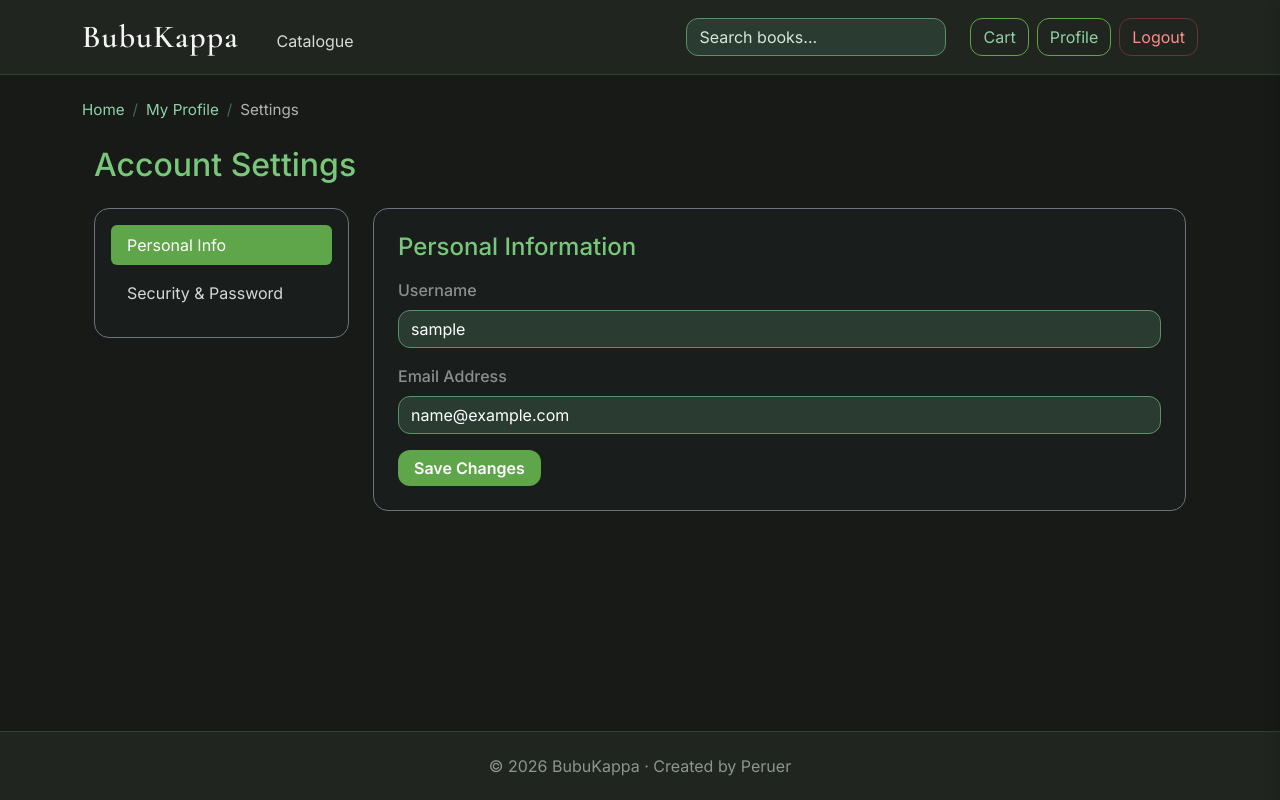
After one commit to Peru-er/BookShop, a Django app: page /users/settings/ in a window 1280 px wide. The commit adds this page. Run offline with Django 5.2, Linux system fonts and the light colour scheme; the visitor is signed in with stand-in values (Sample User, id 1); data comes from the database, SQL or seed files in the repository; data that the repository does not hold is empty.

Commit message:
User settings

```diff
--- a/static/styles.css
+++ b/static/styles.css
@@ -741,8 +741,6 @@ footer {
 ========================================================= */
 
 .filter-card {
-    position: sticky;
-    top: 20px;
 
     padding: 28px;
 
@@ -1879,3 +1877,17 @@ textarea.form-control{
     color: #78d35f;
     text-decoration: underline;
 }
+
+/* =========================================================
+   SETTINGS TABS CUSTOMIZATION
+========================================================= */
+
+#settingsTabs .nav-link.active {
+    background-color: #5fa64a !important;
+    color: white !important;
+}
+
+#settingsTabs .nav-link:not(.active):hover {
+    color: #78d35f !important;
+    background-color: rgba(255, 255, 255, 0.05);
+}
--- /dev/null
+++ b/templates/users/settings.html
@@ -0,0 +1,94 @@
+
+{% extends 'base.html' %}
+
+{% block breadcrumbs %}
+<nav aria-label="breadcrumb" class="mb-4">
+    <ol class="breadcrumb">
+        <li class="breadcrumb-item"><a href="{% url 'shop:home' %}">Home</a></li>
+        <li class="breadcrumb-item"><a href="{% url 'users:profile' %}">My Profile</a></li>
+        <li class="breadcrumb-item active" aria-current="page">Settings</li>
+    </ol>
+</nav>
+{% endblock %}
+
+{% block title %}Account Settings{% endblock %}
+
+{% block content %}
+<div class="container mt-4">
+    <h2 class="section-title mb-4" style="font-size: 2rem;">Account Settings</h2>
+
+    <div class="row">
+        <div class="col-md-3 mb-4">
+            <div class="nav flex-column nav-pills bg-dark bg-opacity-25 p-3 border border-secondary" style="border-radius: 15px;" id="settingsTabs" role="tablist">
+                <button class="nav-link active text-start text-white mb-2" id="personal-tab" data-bs-toggle="pill" data-bs-target="#personal-pane" type="button" role="tab">
+                    Personal Info
+                </button>
+                <button class="nav-link text-start text-white mb-2" id="security-tab" data-bs-toggle="pill" data-bs-target="#security-pane" type="button" role="tab">
+                    Security & Password
+                </button>
+            </div>
+        </div>
+
+        <div class="col-md-9">
+            <div class="tab-content bg-dark bg-opacity-25 p-4 border border-secondary" style="border-radius: 15px;" id="settingsTabsContent">
+
+                <div class="tab-pane fade show active" id="personal-pane" role="tabpanel" aria-labelledby="personal-tab">
+                    <h4 class="section-title mb-3" style="font-size: 1.5rem;">Personal Information</h4>
+                    <form method="post" action="">
+                        {% csrf_token %}
+                        <div class="mb-3">
+                            <label class="form-label text-white-50">Username</label>
+                            {{ profile_form.username }}
+                            {% if profile_form.username.errors %}
+                                <div class="text-danger small">{{ profile_form.username.errors }}</div>
+                            {% endif %}
+                        </div>
+                        <div class="mb-3">
+                            <label class="form-label text-white-50">Email Address</label>
+                            {{ profile_form.email }}
+                            {% if profile_form.email.errors %}
+                                <div class="text-danger small">{{ profile_form.email.errors }}</div>
+                            {% endif %}
+                        </div>
+                        <button type="submit" name="update_profile" class="btn btn-custom">Save Changes</button>
+                    </form>
+                </div>
+
+                <div class="tab-pane fade" id="security-pane" role="tabpanel" aria-labelledby="security-tab">
+                    <h4 class="section-title mb-3" style="font-size: 1.5rem;">Change Password</h4>
+                    <p class="text-white-50 small mb-4">Ensure your account is using a long, random password to stay secure.</p>
+
+                    <form method="post" action="">
+                        {% csrf_token %}
+
+                        {% for field in password_form %}
+                            <div class="mb-3">
+                                <label class="form-label text-white-50">{{ field.label }}</label>
+                                {{ field }}
+                                {% if field.help_text %}
+                                    <div class="form-text text-muted x-small" style="font-size: 0.75rem;">{{ field.help_text }}</div>
+                                {% endif %}
+                                {% if field.errors %}
+                                    <div class="text-danger small">{{ field.errors }}</div>
+                                {% endif %}
+                            </div>
+                        {% endfor %}
+
+                        <button type="submit" name="change_password" class="btn btn-custom mt-2">Update Password</button>
+                    </form>
+                </div>
+
+            </div>
+        </div>
+    </div>
+</div>
+
+<script>
+    document.addEventListener("DOMContentLoaded", function() {
+        const passwordInputs = document.querySelectorAll('#security-pane input');
+        passwordInputs.forEach(input => {
+            input.classList.add('form-control');
+        });
+    });
+</script>
+{% endblock %}
--- a/users/forms.py
+++ b/users/forms.py
@@ -1,5 +1,9 @@
 
 from django.contrib.auth.forms import UserCreationForm
+from django import forms
+from django.contrib.auth.models import User
+from django.contrib.auth import get_user_model
+
 from .models import CustomUser
 
 
@@ -12,3 +16,26 @@ class RegisterForm(UserCreationForm):
             'password1',
             'password2',
         ]
+
+
+User = get_user_model()
+
+class UserProfileForm(forms.ModelForm):
+    username = forms.CharField(max_length=150, required=True, widget=forms.TextInput(attrs={
+        'class': 'form-control',
+        'placeholder': 'Username'
+    }))
+    email = forms.EmailField(required=True, widget=forms.EmailInput(attrs={
+        'class': 'form-control',
+        'placeholder': 'Email'
+    }))
+
+    class Meta:
+        model = User
+        fields = ['username', 'email']
+
+    def clean_email(self):
+        email = self.cleaned_data.get('email')
+        if User.objects.filter(email=email).exclude(pk=self.instance.pk).exists():
+            raise forms.ValidationError('This email is already taken.')
+        return email
--- a/users/urls.py
+++ b/users/urls.py
@@ -11,4 +11,5 @@ urlpatterns = [
     path('login/', views.CustomLoginView.as_view(), name='login'),
     path('logout/', views.CustomLogoutView.as_view(), name='logout'),
     path('profile/', views.profile, name='profile'),
+    path('settings/', views.profile_settings, name='settings'),
 ]
--- a/users/views.py
+++ b/users/views.py
@@ -2,13 +2,15 @@
 from django.contrib.auth import login
 from django.contrib.auth.decorators import login_required
 from django.shortcuts import redirect, render
-from orders.models import Order
-from .forms import RegisterForm
 from django.contrib import messages
 from django.contrib.auth.views import LoginView, LogoutView
 from django_ratelimit.decorators import ratelimit
+from django.contrib.auth import update_session_auth_hash
+from django.contrib.auth.forms import PasswordChangeForm
 
 from cart.cart import merge_carts
+from orders.models import Order
+from .forms import RegisterForm, UserProfileForm
 
 
 class CustomLogoutView(LogoutView):
@@ -74,7 +76,6 @@ def register(request):
 
 @login_required
 def profile(request):
-
     active_orders = Order.objects.filter(
         user=request.user
     ).prefetch_related('items__product').exclude(
@@ -84,3 +85,33 @@ def profile(request):
     return render(request, 'users/profile.html', {
         'active_orders': active_orders,
     })
+
+
+@login_required
+def profile_settings(request):
+    profile_form = UserProfileForm(instance=request.user)
+    password_form = PasswordChangeForm(user=request.user)
+
+    if request.method == 'POST':
+
+        if 'update_profile' in request.POST:
+            profile_form = UserProfileForm(request.POST, instance=request.user)
+            if profile_form.is_valid():
+                profile_form.save()
+                messages.success(request, 'Your personal information has been updated successfully.')
+                return redirect('users:settings')
+
+        # Если отправлена форма смены пароля
+        elif 'change_password' in request.POST:
+            password_form = PasswordChangeForm(user=request.user, data=request.POST)
+            if password_form.is_valid():
+                user = password_form.save()
+
+                update_session_auth_hash(request, user)
+                messages.success(request, 'Your password has been changed successfully.')
+                return redirect('users:settings')
+
+    return render(request, 'users/settings.html', {
+        'profile_form': profile_form,
+        'password_form': password_form,
+    })
```
Also changed, not shown: templates/users/profile.html (+9 -6 lines).
